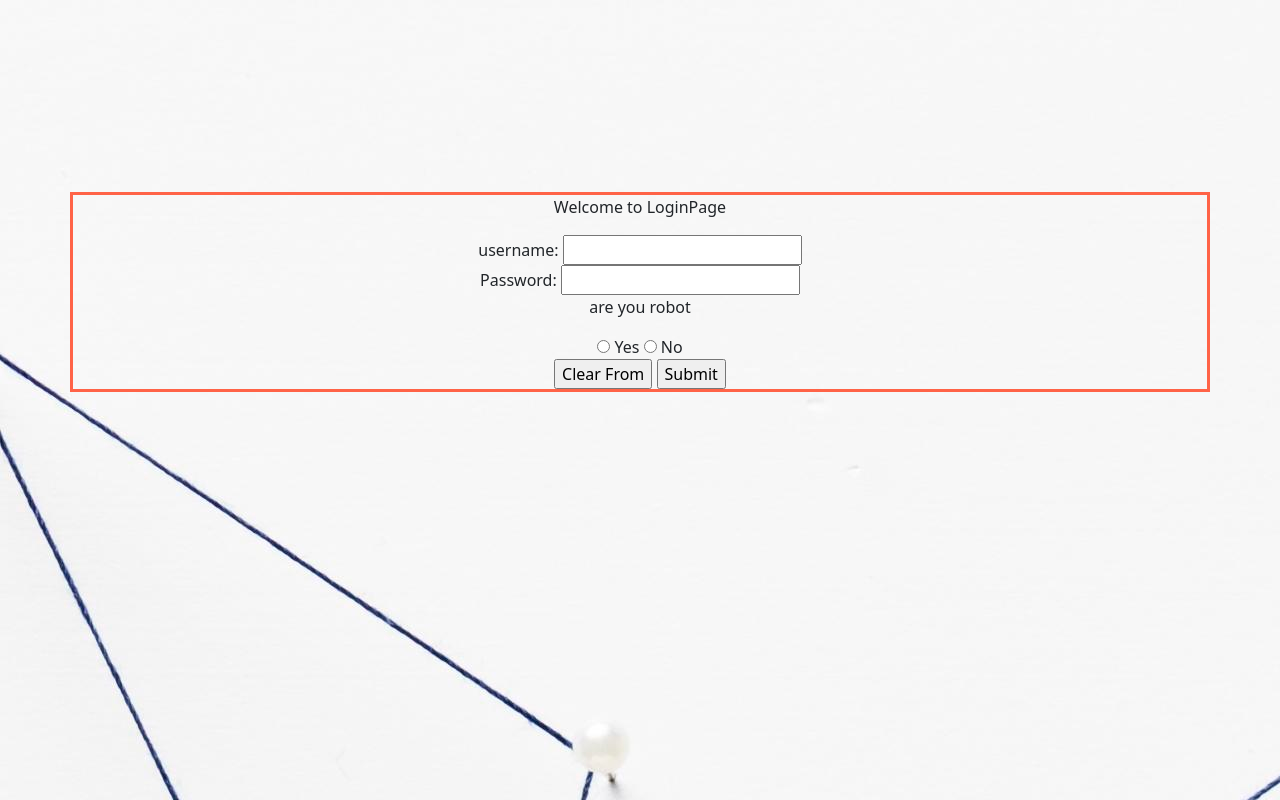
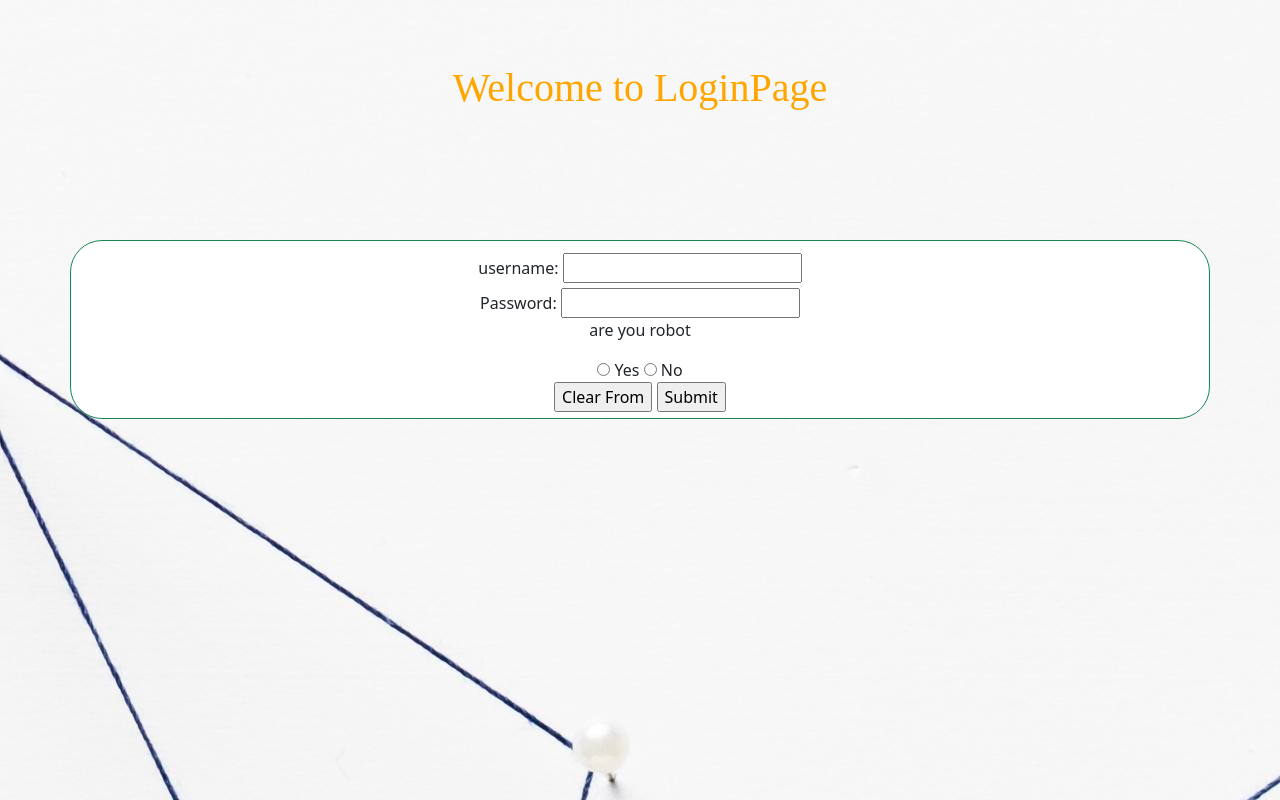
Before and after one commit to rtk666a/CBAYBOL, a plain HTML site: page Lessons_1/LoginPage/LoginPage.html in a window 1280 px wide. Drawn offline with nearby package versions, Linux system fonts and the light colour scheme.

Commit message:
last update for today:))

```diff
--- a/Lessons_1/LoginPage/LoginPage.html
+++ b/Lessons_1/LoginPage/LoginPage.html
@@ -10,13 +10,16 @@
 
 </head>
 <body>
-        <div class="container">
-            <div class="wlcome">
-                 <p>
+    <header>
+        <header>
+                <h1 id="headerH1">
                     Welcome to
-                    <span>LoginPage</span>
-                </p>
-            </div>
+                <span>LoginPage</span>
+                </h1>
+        </header>
+    </header>
+        <div class="container border-success form-control rounded-5">
+
 
             <div class="username">
                 <Label>username:</Label>
--- a/Lessons_1/LoginPage/LoginPageStyle.css
+++ b/Lessons_1/LoginPage/LoginPageStyle.css
@@ -2,9 +2,26 @@
     text-align: center;
     border-color:tomato;
     border-style: solid;
-    margin-top : 15%;
+    margin-top : 10%;
 }
 
 body{
     background-image: url(loginBG.jpg);
 }
+header{
+    text-align: center;
+    margin-top: 5%;
+}
+
+#headerH1{
+    color:orange;
+    font-family: "Times New Roman", Times, serif;
+}
+
+.username{
+    margin: 0.5%;
+}
+
+.Password{
+    margin: 0.5%;
+}
```
Also changed, not shown: Lessons_1/todo.txt.
